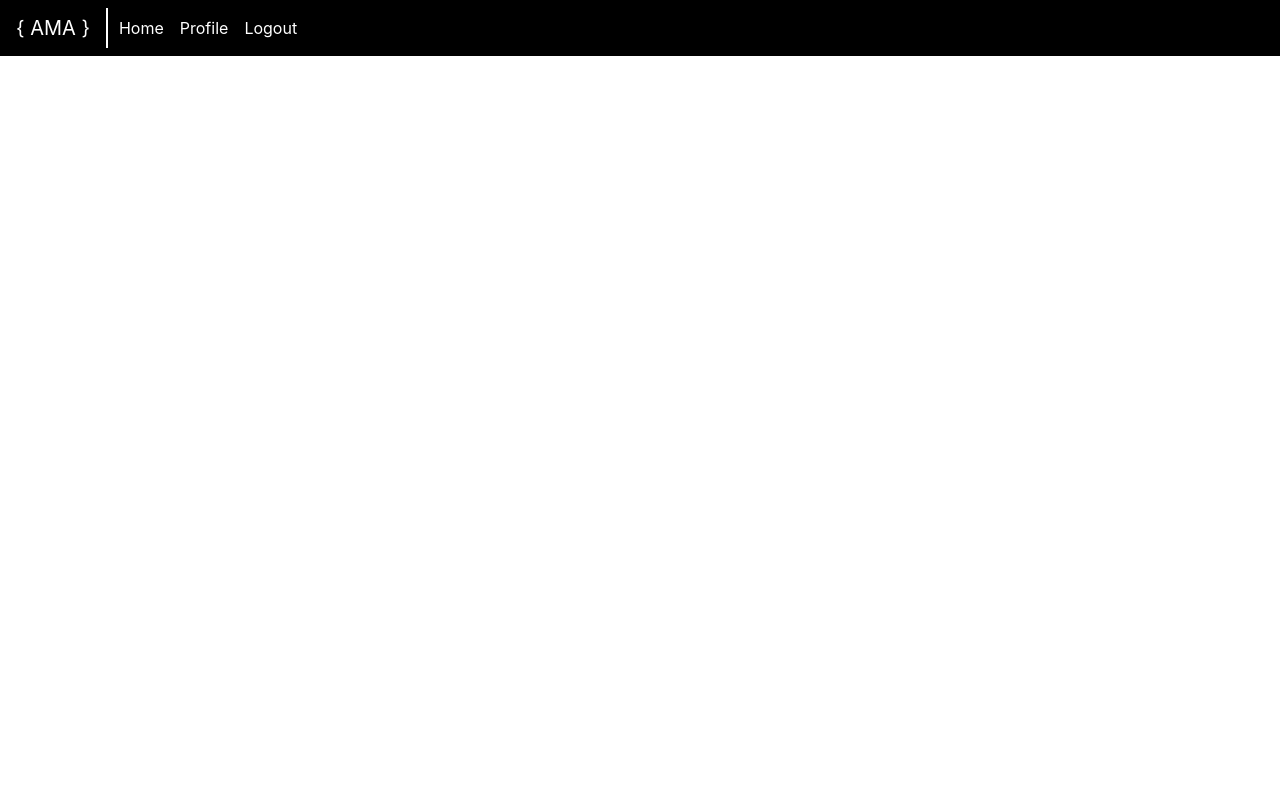
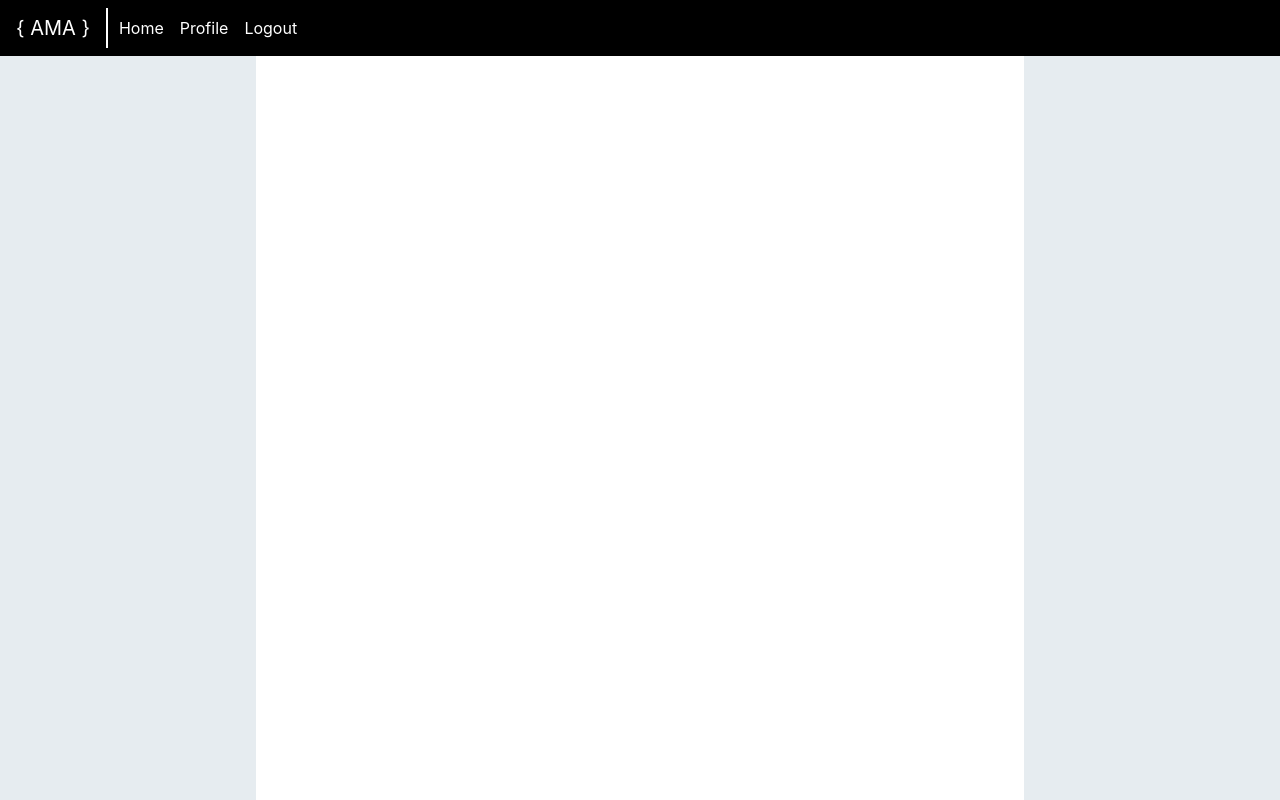
Before and after one commit to En14c/AMA, a Flask app: page / in a window 1280 px wide. Run offline with Flask 2, Linux system fonts and the light colour scheme; parts of the project's set-up code (start-up, migrations or seed data) failed here and were passed over; some libraries are stand-ins or nearby versions.

Commit message:
improve application's templates and the css for home page
- make the base template more generic by adding and improving the layout of the jinja2 blocks
- add to the base template a unit testing related jinja2 block that is useful for testing view functions with flask's test client

```diff
--- a/app/static/home.css
+++ b/app/static/home.css
@@ -2,6 +2,17 @@
     background-color: rgb(245, 245, 245);
 }
 
+html,body {
+    height: 100%;
+    background-color: #E6ECF0;
+}
+
+.container {
+    height: 100%;
+    width: 60%;
+    background-color: #fff;
+  }
+
 .text-wrap-break {
     word-wrap: break-word;
 }
--- a/app/templates/base.html
+++ b/app/templates/base.html
@@ -1,18 +1,28 @@
 <!doctype html>
 <html>
+    {% block head %}
     <head>
         {% block meta_data %}
             <meta charset="utf-8">
             <meta name="viewport" content="width=device-width, initial-scale=1, shrink-to-fit=no">
         {% endblock %}
+
         <title>{% block title %}{% endblock %}</title>
+
+        {% block bootstrap_stylesheet %}
+        <link rel="stylesheet" href="https://stackpath.bootstrapcdn.com/bootstrap/4.1.3/css/bootstrap.min.css" integrity="sha384-MCw98/SFnGE8fJT3GXwEOngsV7Zt27NXFoaoApmYm81iuXoPkFOJwJ8ERdknLPMO" crossorigin="anonymous">
+        {% endblock %}
+
         {% block stylesheet %}
-            <link rel="stylesheet" href="https://stackpath.bootstrapcdn.com/bootstrap/4.1.3/css/bootstrap.min.css" integrity="sha384-MCw98/SFnGE8fJT3GXwEOngsV7Zt27NXFoaoApmYm81iuXoPkFOJwJ8ERdknLPMO" crossorigin="anonymous">
-            <link rel="stylesheet" href="../static/base.css">
+        <link rel="stylesheet" href="../static/base.css">
         {% endblock %}
+
         {% block scripts %}{% endblock %}
     </head>
+    {% endblock %}
+
     <body>
+        {% block page_content %}
         <nav class="navbar navbar-expand-lg navbar-dark fixed-top" style="background-color: #000000">
             <a class="navbar-brand" href="#">&#123; AMA &#125;</a>
             <div class="vertical-separator"></div>
@@ -33,10 +43,14 @@
                 </ul>
             </div>
         </nav>
-        {% block page_content %}{% endblock %}
+        {% endblock %}
 
+        {% block unit_test %}{% endblock %}
+
+        {% block bootstrap_scripts %}
         <script src="https://code.jquery.com/jquery-3.3.1.slim.min.js" integrity="sha384-q8i/X+965DzO0rT7abK41JStQIAqVgRVzpbzo5smXKp4YfRvH+8abtTE1Pi6jizo" crossorigin="anonymous"></script>
         <script src="https://cdnjs.cloudflare.com/ajax/libs/popper.js/1.14.3/umd/popper.min.js" integrity="sha384-ZMP7rVo3mIykV+2+9J3UJ46jBk0WLaUAdn689aCwoqbBJiSnjAK/l8WvCWPIPm49" crossorigin="anonymous"></script>
         <script src="https://stackpath.bootstrapcdn.com/bootstrap/4.1.3/js/bootstrap.min.js" integrity="sha384-ChfqqxuZUCnJSK3+MXmPNIyE6ZbWh2IMqE241rYiqJxyMiZ6OW/JmZQ5stwEULTy" crossorigin="anonymous"></script>
+        {% endblock %}
     </body>
 </html>
--- a/app/templates/main/home.html
+++ b/app/templates/main/home.html
@@ -8,7 +8,13 @@
 {% endblock %}
 
 {% block page_content %}
-    <div class="container page-container">
+    {{ super() }}
+    <div class="container">
         AMA Home
     </div>
 {% endblock %}
+
+
+{% block unit_test %}
+    <input type="hidden" value="testing-home-AMA">
+{% endblock %}
```
